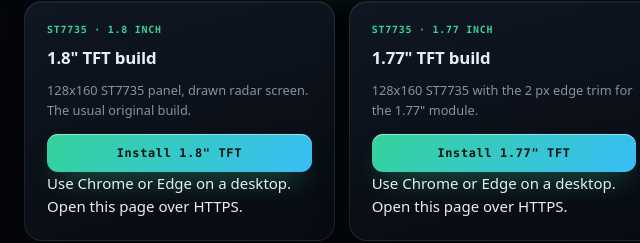
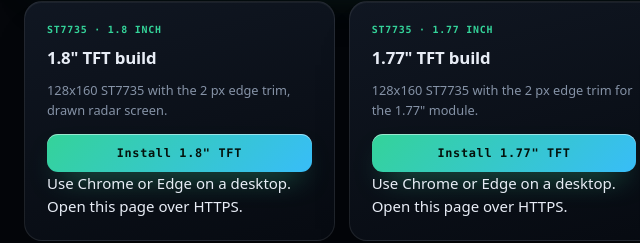
Before and after one commit to bytebleed2025-star/ESP32-Radar-installer, a plain HTML site: page index.html in a window 1280 px wide. Shown: the part 273-516 px from the top of the page, 136-776 px from the left. Drawn offline with Linux system fonts and the light colour scheme.

Commit message:
Update LACAK Radar installer

```diff
--- a/index.html
+++ b/index.html
@@ -143,7 +143,7 @@
       <section class="card variant">
         <div class="hw">ST7735 &middot; 1.8 inch</div>
         <h2>1.8" TFT build</h2>
-        <p>128x160 ST7735 panel, drawn radar screen. The usual original build.</p>
+        <p>128x160 ST7735 with the 2 px edge trim, drawn radar screen.</p>
         <esp-web-install-button manifest="manifest-180.json">
           <button slot="activate" class="btn primary" type="button">Install 1.8" TFT</button>
           <span slot="unsupported">Use Chrome or Edge on a desktop.</span>
```
Also changed, not shown: 2 other files.
